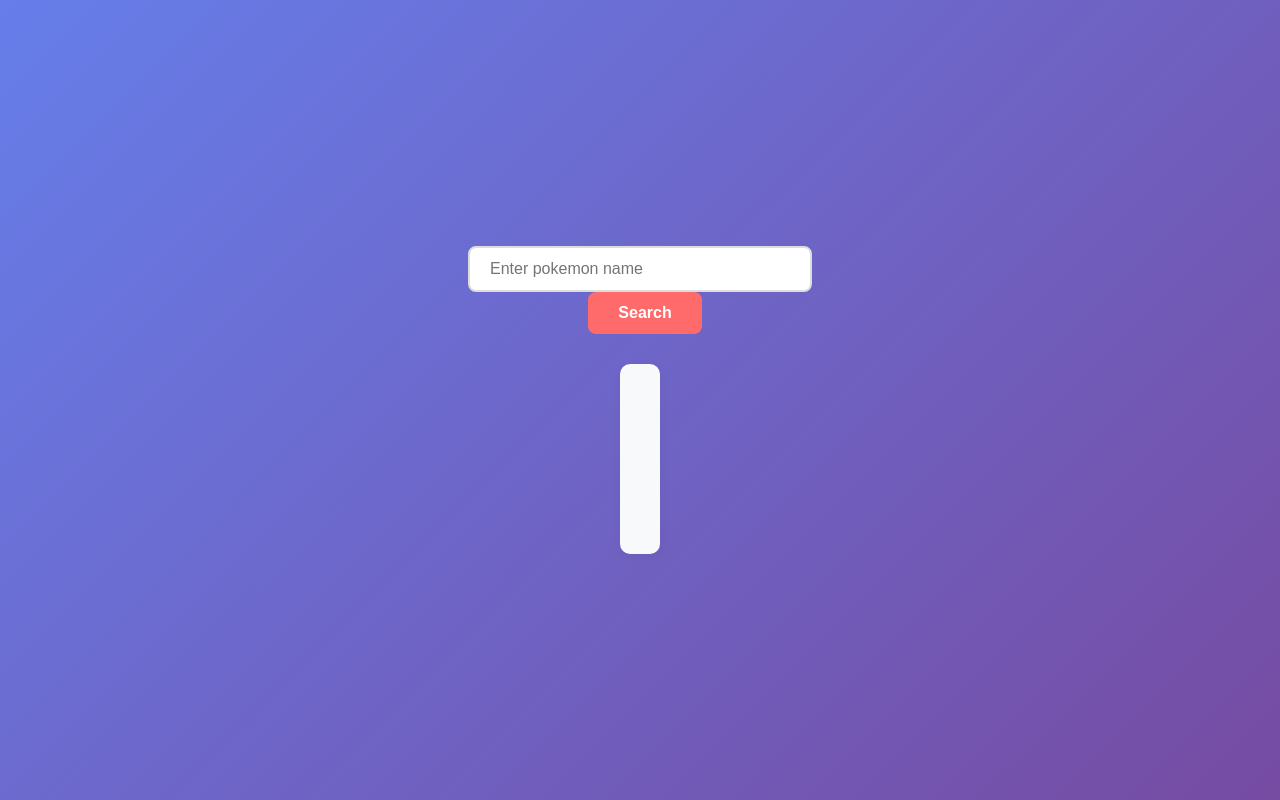
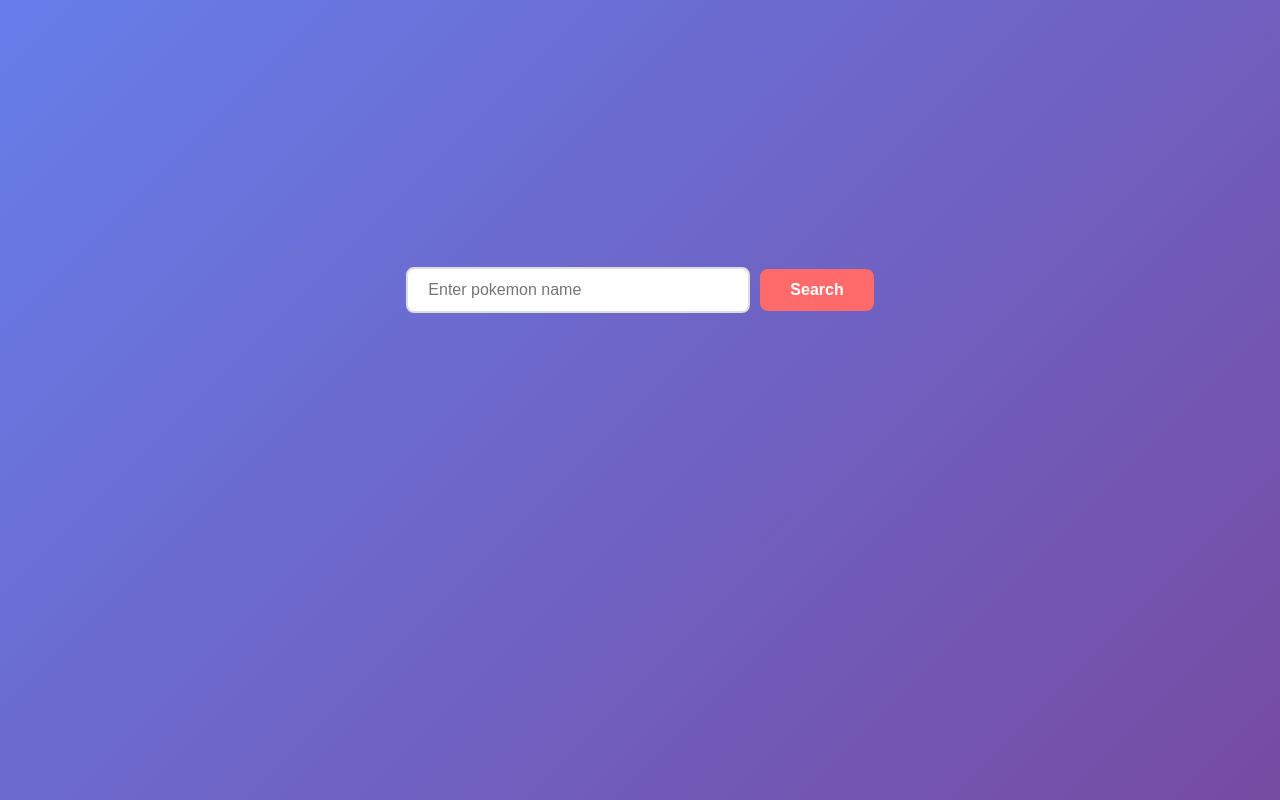
Before and after one commit to VincentKulankash/pokemon-loader-, a plain HTML site: page index.html in a window 1280 px wide. Drawn offline with Linux system fonts and the light colour scheme.

Commit message:
some few changes

```diff
--- a/script.js
+++ b/script.js
@@ -1,13 +1,16 @@
+const searchDiv = document.createElement('div');
+document.body.appendChild(searchDiv);
+
 const pokemonName = document.createElement('input');
 pokemonName.type = 'text';
 pokemonName.className = 'pokemon-input'
 pokemonName.placeholder = 'Enter pokemon name';
-document.body.appendChild(pokemonName);
+searchDiv.appendChild(pokemonName);
 
 const button = document.createElement('button');
 button.textContent = 'Search';
 button.className = 'search-btn'
-document.body.appendChild(button);
+searchDiv.appendChild(button);
 
 const resultDiv = document.createElement('div');
 resultDiv.className = 'result-container'
@@ -15,6 +18,9 @@ document.body.appendChild(resultDiv);
 
 button.addEventListener('click', function searchPokemon(){
     let userInput = pokemonName.value.toLowerCase().trim();
+
+    resultDiv.classList.add('show');
+
     if (userInput === ''){
         resultDiv.textContent = 'Please enter a pokemon name!';
         return;
--- a/style.css
+++ b/style.css
@@ -3,8 +3,9 @@ padding: 12px 20px;
 font-size: 16px;
 border: 2px solid #ddd;
 border-radius: 8px;
-width: 300px;            transition: border-color 0.3s, box-shadow 0.3s;
+width: 300px;
 outline: none;
+transition: border-color 0.3s, box-shadow 0.3s;
 }
 
 .pokemon-input:focus {
@@ -43,9 +44,15 @@ box-shadow: 0 2px 10px rgba(0, 0, 0, 0.05);
 min-height: 150px;
 max-width: 400px;
 text-align: center;
-transition: all 0.3s;
+visibility: hidden;
+opacity: 0;
+transition: opacity 0.3, visibility 0.3s;
 }
 
+.result-container.show {
+    visibility: visible;
+    opacity: 1;
+}
 .result-container h2 {
 color: #333;
 font-size: 28px;
```
